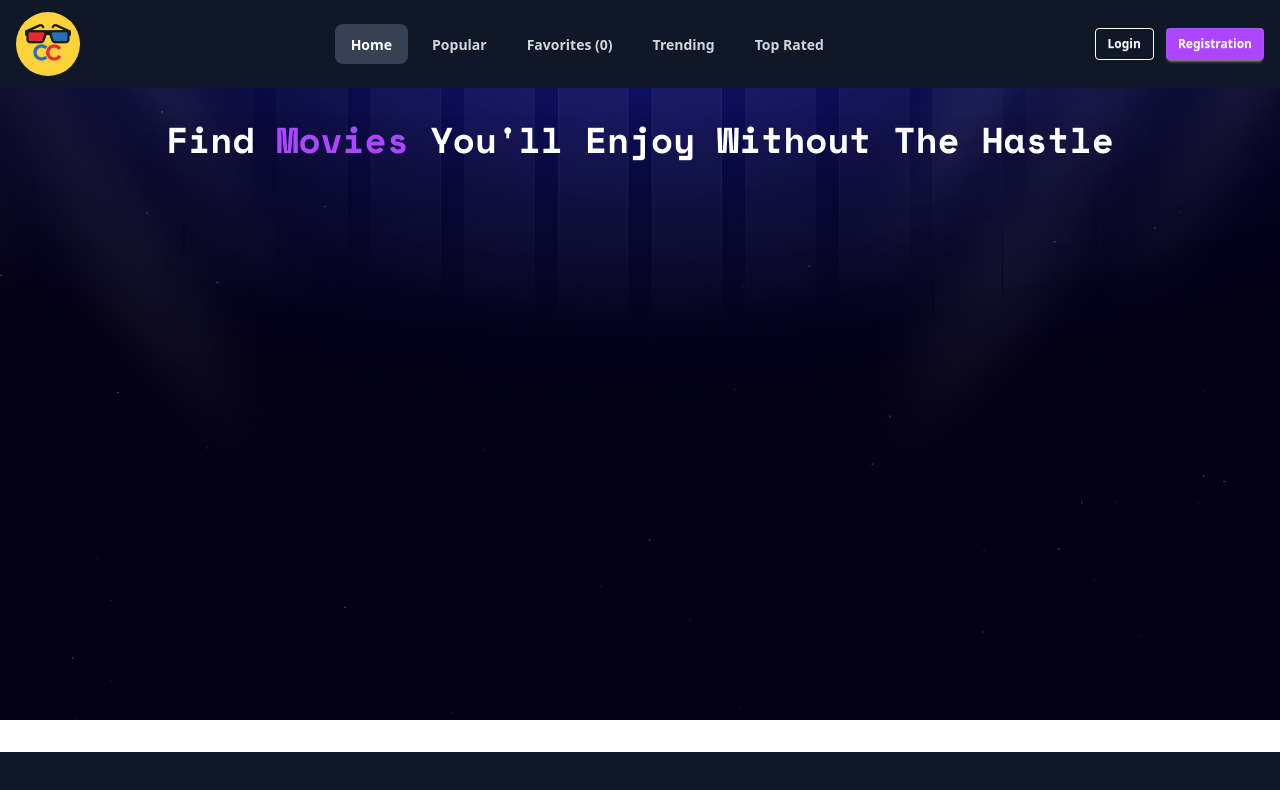
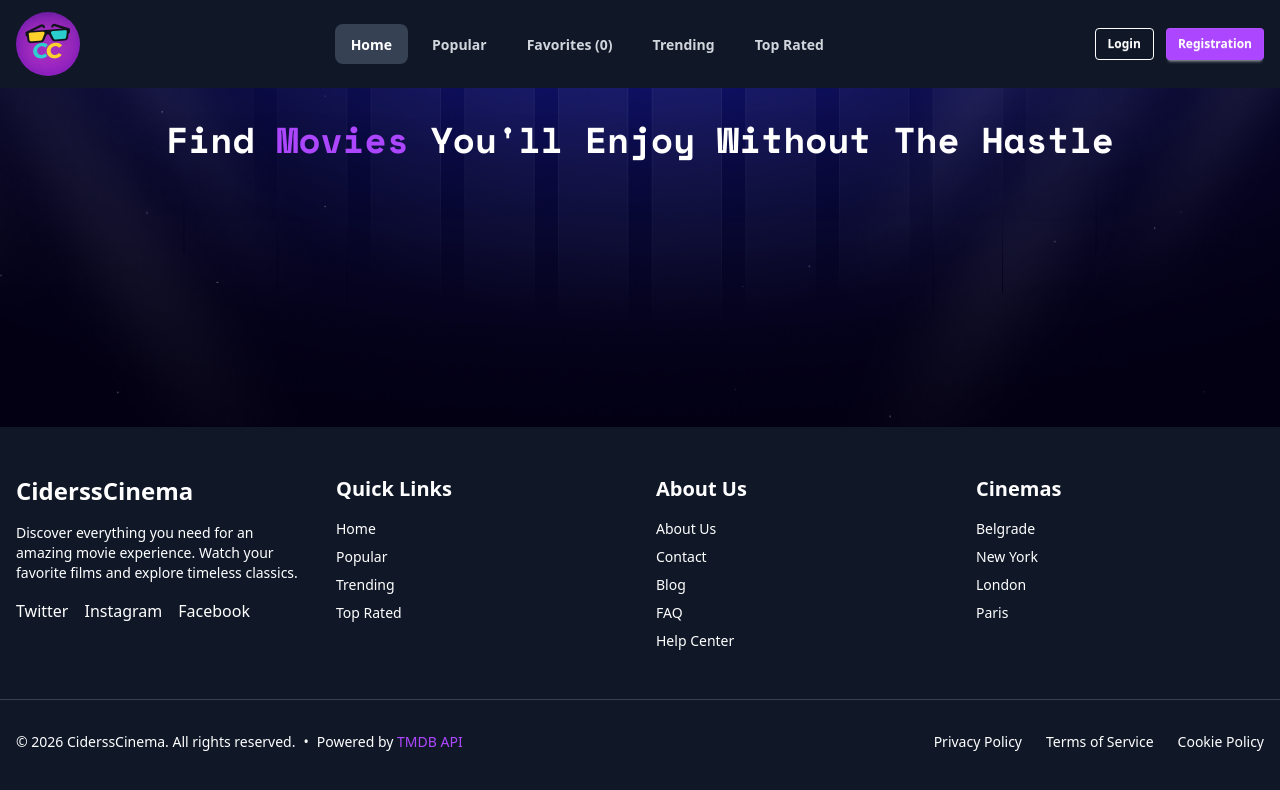
Before and after one commit to gvozden-dragojlovic-dev/cinema-web-app-frontend, a React (Vite) app: page / in a window 1280 px wide. Shown: the top 790 px of the page. Built offline with nearby package versions, Linux system fonts and the light colour scheme.

Commit message:
Add logo and upodate footer and pagination components

```diff
--- a/src/App.jsx
+++ b/src/App.jsx
@@ -15,6 +15,7 @@ function App() {
   const [initialized, setInitialized] = useState(false);
   const [searchTerm, setSearchTerm] = useState("");
   const [page, setPage] = useState(1);
+  const [favoritesPage, setFavoritesPage] = useState(1);
   const [totalPages, setTotalPages] = useState(0);
   const [loading, setLoading] = useState(false);
   const [error, setError] = useState(null);
@@ -22,6 +23,13 @@ function App() {
   const [view, setView] = useState("home");
 
   const API_KEY = import.meta.env.VITE_TMDB_API_KEY;
+
+  const itemsPerPage = 20;
+  const totalFavoritesPages = Math.ceil(favorites.length / itemsPerPage);
+  const paginatedFavorites = favorites.slice(
+    (favoritesPage - 1) * itemsPerPage,
+    favoritesPage * itemsPerPage
+  );
 
   useEffect(() => {
     const storedFavorites = JSON.parse(localStorage.getItem("favorites")) || [];
@@ -34,6 +42,18 @@ function App() {
       localStorage.setItem("favorites", JSON.stringify(favorites));
     }
   }, [favorites, initialized]);
+
+  useEffect(() => {
+    if (view === "favorites") {
+      setFavoritesPage(1);
+    }
+  }, [view]);
+
+  useEffect(() => {
+    if (view === "favorites" && favoritesPage > totalFavoritesPages && totalFavoritesPages > 0) {
+      setFavoritesPage(totalFavoritesPages);
+    }
+  }, [favorites, view, favoritesPage, totalFavoritesPages]);
 
   useEffect(() => {
     if (view === "favorites" || view === "home") {
@@ -123,7 +143,7 @@ function App() {
 
   const isFavorite = (movieId) => favorites.some((fav) => fav.id === movieId);
 
-  const displayMovies = view === "favorites" ? favorites : movies;
+  const displayMovies = view === "favorites" ? paginatedFavorites : movies;
 
   return (
     <div className="flex flex-col min-h-screen">
@@ -135,7 +155,7 @@ function App() {
         setPage={setPage}
       />
       <main
-        className="grow w-full flex flex-col items-center text-center pb-8"
+        className="grow w-full flex flex-col items-center text-center"
         style={{
           backgroundImage: `url(${backgroundMain})`,
           backgroundSize: "cover",
@@ -179,11 +199,21 @@ function App() {
             )}
 
             {view !== "favorites" && totalPages > 1 && !loading && !error && (
-              <div className="mt-6">
+              <div className="mt-6 px-8 pb-8">
                 <Pagination
                   currentPage={page}
                   totalPages={totalPages}
                   onPageChange={handlePageChange}
+                />
+              </div>
+            )}
+
+            {view === "favorites" && totalFavoritesPages > 1 && displayMovies.length > 0 && (
+              <div className="mt-6 px-8 pb-8">
+                <Pagination
+                  currentPage={favoritesPage}
+                  totalPages={totalFavoritesPages}
+                  onPageChange={setFavoritesPage}
                 />
               </div>
             )}
--- a/src/components/Footer.jsx
+++ b/src/components/Footer.jsx
@@ -1,3 +1,71 @@
 export default function Footer() {
-  return <footer className="bg-gray-900 text-white py-6 mt-8"></footer>;
+  return (
+    <footer className="bg-gray-900 text-white py-12">
+      <div className="container mx-auto px-4">
+        <div className="grid grid-cols-4 gap-8">
+          <div>
+            <h3 className="text-2xl font-bold mb-4">CiderssCinema</h3>
+            <p className="text-sm mb-4">
+              Discover everything you need for an amazing movie experience. Watch your favorite films and explore timeless classics.
+            </p>
+            <div className="flex gap-4">
+              <a href="#twitter">Twitter</a>
+              <a href="#instagram">Instagram</a>
+              <a href="#facebook">Facebook</a>
+            </div>
+          </div>
+
+          <div>
+            <h4 className="text-xl font-bold mb-4">Quick Links</h4>
+            <ul className="space-y-2 text-sm">
+              <li><a href="#home">Home</a></li>
+              <li><a href="#popular">Popular</a></li>
+              <li><a href="#trending">Trending</a></li>
+              <li><a href="#toprated">Top Rated</a></li>
+            </ul>
+          </div>
+
+          <div>
+            <h4 className="text-xl font-bold mb-4">About Us</h4>
+            <ul className="space-y-2 text-sm">
+              <li><a href="#about">About Us</a></li>
+              <li><a href="#contact">Contact</a></li>
+              <li><a href="#blog">Blog</a></li>
+              <li><a href="#faq">FAQ</a></li>
+              <li><a href="#help">Help Center</a></li>
+            </ul>
+          </div>
+
+          <div>
+            <h4 className="text-xl font-bold mb-4">Cinemas</h4>
+            <ul className="space-y-2 text-sm">
+              <li>Belgrade</li>
+              <li>New York</li>
+              <li>London</li>
+              <li>Paris</li>
+            </ul>
+          </div>
+        </div>
+      </div>
+
+      <div className="border-t border-gray-700 mt-12 pt-8">
+        <div className="container mx-auto px-4">
+          <div className="flex justify-between items-center text-sm">
+            <div className="flex items-center gap-2">
+              <span>© 2026 CiderssCinema. All rights reserved.</span>
+              <span>•</span>
+              <span>
+                Powered by <a href="https://www.themoviedb.org/" target="_blank" rel="noopener noreferrer" className="text-purple-500">TMDB API</a>
+              </span>
+            </div>
+            <div className="flex gap-6">
+              <a href="#privacy">Privacy Policy</a>
+              <a href="#terms">Terms of Service</a>
+              <a href="#cookies">Cookie Policy</a>
+            </div>
+          </div>
+        </div>
+      </div>
+    </footer>
+  );
 }
--- a/src/components/Pagination.jsx
+++ b/src/components/Pagination.jsx
@@ -9,7 +9,7 @@ const Pagination = ({ currentPage, totalPages, onPageChange }) => {
   return (
     <div
       className="flex justify-center mt-4
-  flex-wrap gap-1"
+  flex-wrap gap-1 px-8"
     >
       <button
         className="btn"
```
Also changed, not shown: src/assets/cc_logo.png, src/assets/cinema_galaxy.png (added).
